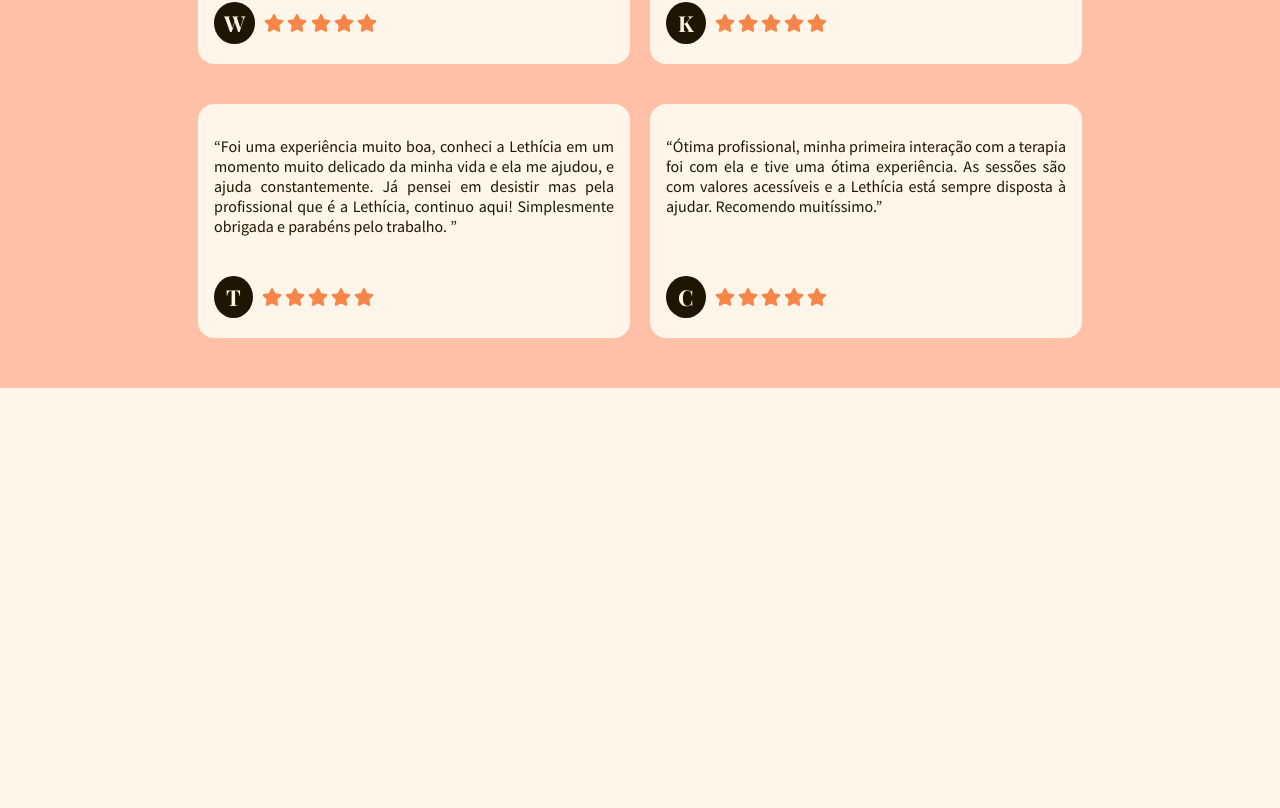
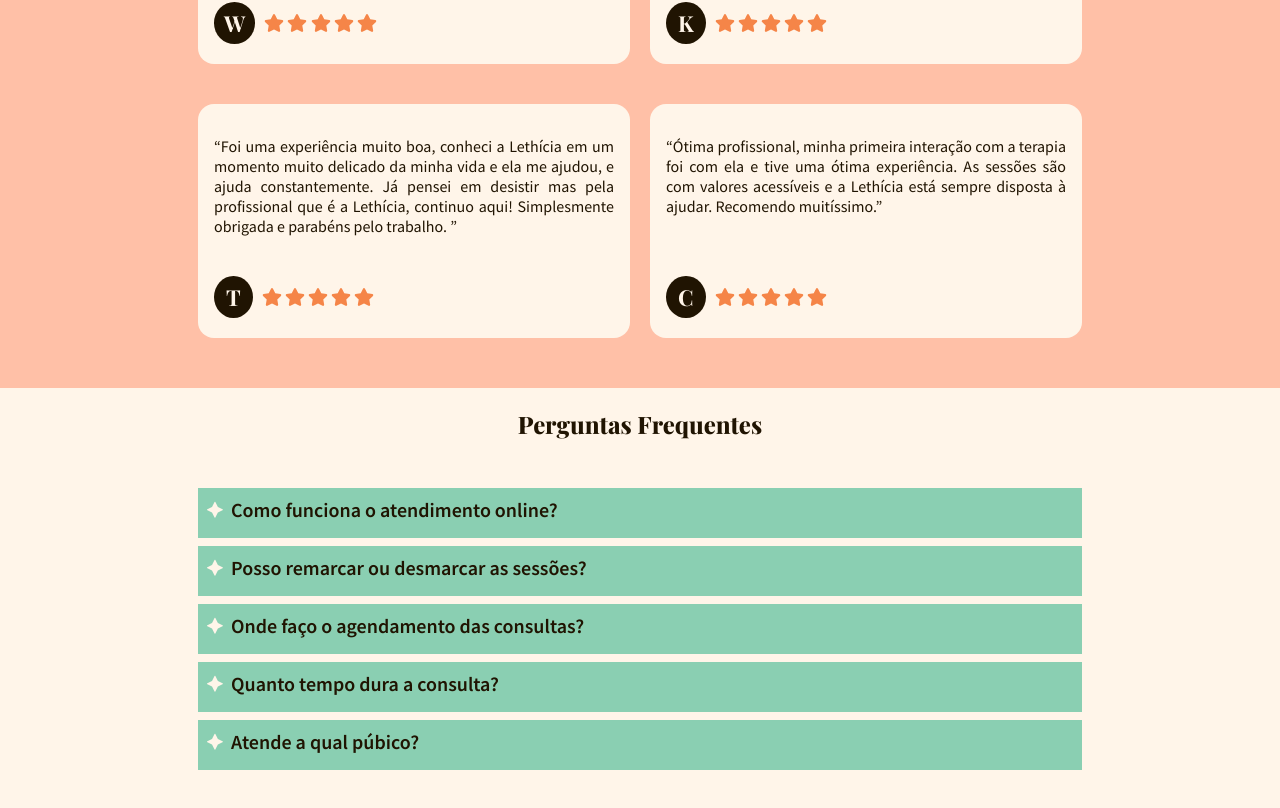
Before and after one commit to santos-vinicius/lethiciafachetti, a React (Vite) app in the folder LF/: page / in a window 1280 px wide. Shown: the part 2284-3092 px from the top of the page. Before the commit the page ends 2672 px from the top, so only its background shows below. Built offline with nearby package versions, Linux system fonts and the light colour scheme.

Commit message:
feat: WIP FAQ page

```diff
--- a/LF/src/App.jsx
+++ b/LF/src/App.jsx
@@ -2,6 +2,7 @@ import React from 'react';
 import Header from './components/Header/Header';
 import About from './pages/About/About';
 import Benefits from './pages/Benefits/Benefits';
+import Faq from './pages/Faq/Faq';
 import Main from './pages/Main/Main';
 import Review from './pages/Reviews/Review';
 import WhyTheraphy from './pages/WhyTheraphy/WhyTheraphy';
@@ -17,6 +18,7 @@ function App() {
       <About />
       <Benefits />
       <Review />
+      <Faq />
     </>
   );
 }
--- /dev/null
+++ b/LF/src/pages/Faq/Faq.jsx
@@ -0,0 +1,96 @@
+import React from 'react';
+import styled from 'styled-components';
+
+const StyledFaq = styled.div`
+  background-color: #FFF5E9;
+  display: flex;
+  justify-content: center;
+  flex-direction: column;
+  margin: 20px auto;
+
+  & h2 {
+    text-align: center;
+    font-family: Playfair Display, serif;
+    font-weight: 800;
+    margin-top: 0;
+  }
+
+  & div {
+    margin: 20px auto;
+    min-width: 500px;
+    max-width: 884px;
+    width: 90%;
+  }
+
+  & summary {
+    cursor: pointer;
+    font-size: 20px;
+    font-weight: 600;
+    padding-top: 0.5rem;
+    padding-bottom: 0.5rem;
+    background-color: #8ACFB2;
+  }
+
+  & details > summary {list-style: none}
+  & summary::-webkit-details-marker {display: none; }
+  & details > summary::before {
+    content: "🟆";
+    color: #FFF5E9;
+    padding-right: 0.5rem;
+    padding-left: 0.5rem;
+  }
+
+  & details {
+    margin-top: 0.5rem;
+  }
+
+  & details > p {
+    margin-top: 0.5rem;
+  }
+
+`;
+
+const source = [
+  {
+    summary: 'Como funciona o atendimento online?',
+    detail:
+      'A psicoterapia online tem a mesma eficácia da presencial. São consultas realizadas através de vídeo chamadas (Google Meet). Basta entrar em contato comigo pelo WhatsApp, tire suas dúvidas e agende o melhor horário. Faça o pagamento da sessão (cartão, transferência ou pix) e no horário combinado esteja em um lugar em que tenha privacidade e se sinta confortável para abordar qualquer assunto. Certifique-se de que está com um bom sinal de internet e aguarde o envio do link da chamada pelo WhatsApp. O psicólogo, assim como no atendimento presencial, mantem o sigilo sobre tudo o que é conversado com o paciente.',
+  },
+  {
+    summary: 'Posso remarcar ou desmarcar as sessões?',
+    detail:
+      'Se houver algum imprevisto que impossibilite o comparecimento na consulta, o paciente pode desmarcar desde que seja comunicado com 24 horas de antecedência. Para remarcar a consulta, depende da agenda e horários disponíveis.',
+  },
+  {
+    summary: 'Onde faço o agendamento das consultas?',
+    detail:
+      'Através do WhatsApp, onde já consigo tirar todas as suas dúvidas e entender um pouquinho de como poderei te ajudar.',
+  },
+  {
+    summary: 'Quanto tempo dura a consulta?',
+    detail:
+      'Os atendimentos são semanais ou quinzenais e a consulta tem duração de 50 minutos.',
+  },
+  {
+    summary: 'Atende a qual púbico?',
+    detail: 'Atendo adolescentes e adultos.',
+  },
+];
+
+function Faq() {
+  return (
+    <StyledFaq>
+      <h2>Perguntas Frequentes</h2>
+      <div>
+        {source.map((item) => (
+          <details>
+            <summary>{item.summary}</summary>
+            <p>{item.detail}</p>
+          </details>
+        ))}
+      </div>
+    </StyledFaq>
+  );
+}
+
+export default Faq;
--- a/LF/src/styles/globalStyles.js
+++ b/LF/src/styles/globalStyles.js
@@ -6,6 +6,7 @@ const GlobalStyle = createGlobalStyle`
   body{
     margin: 0;
     padding: 0;
+    box-sizing: border-box;
     background-color: #FFF5E9;
     font-family: Source Sans Pro, Playfair Display, sans-serif;
     color: #201402;
@@ -16,6 +17,8 @@ const GlobalStyle = createGlobalStyle`
     font-weight: 800;
   }
 
+
+
   li {
     list-style: none;
   }
```
